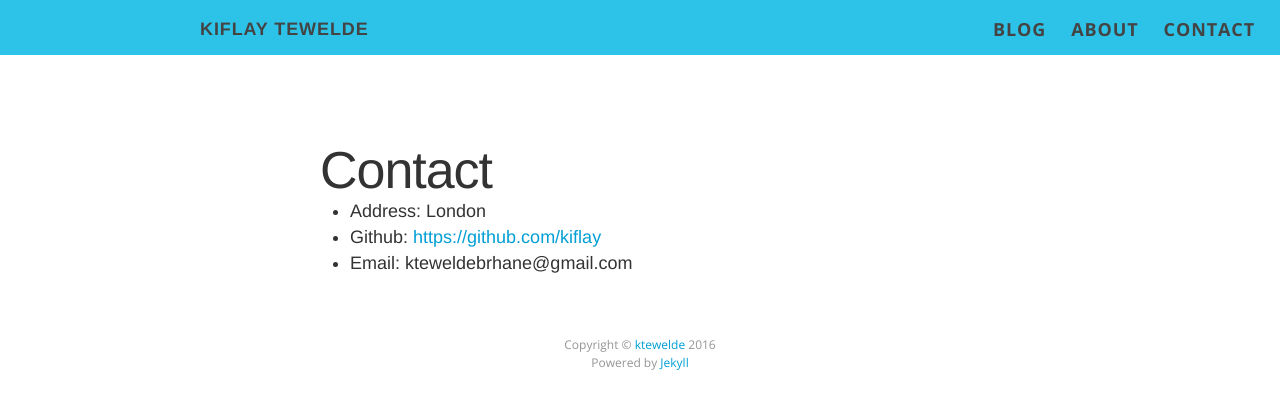
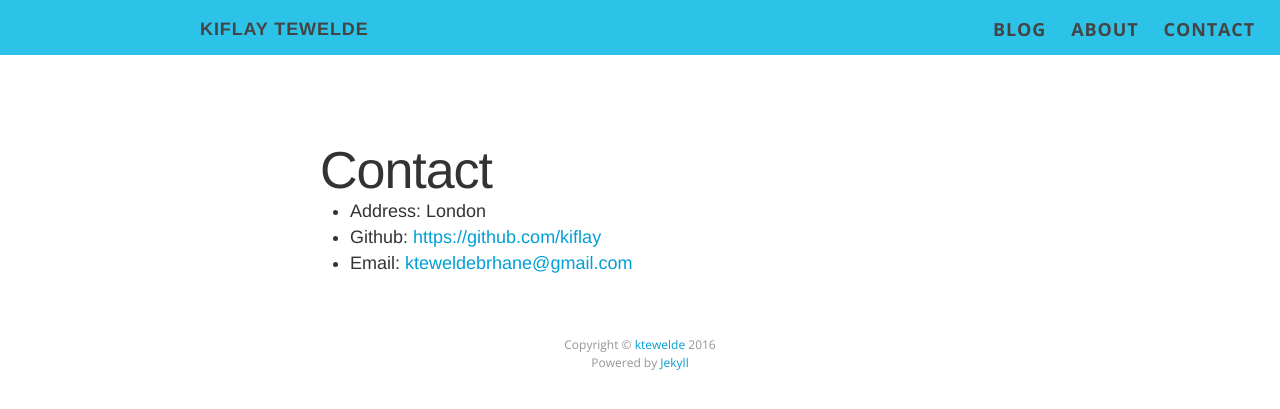
Before and after one commit to kiflay/kiflay.github.io, a Jekyll site: the page built from contact.md, in a window 1280 px wide. Shown: the top 409 px of the page. Built offline with Jekyll 4.4.1, drawn with Linux system fonts in a browser that asks for light colours; nearby versions of some CDN libraries; Markdown is read by kramdown in place of the engine named in the settings; part of the change alters nothing that is shown.

```diff
--- a/contact.md
+++ b/contact.md
@@ -6,5 +6,5 @@ permalink: /contact/
 
 
 * Address: London
-* Github:<a href= "https://github.com/kiflay" target ="_blank"> https://github.com/kiflay </a>
-* Email:  kteweldebrhane@gmail.com
+* Github: <a href= "https://github.com/kiflay" target ="_blank"> https://github.com/kiflay </a>
+* Email: <a href="mailto:kteweldebrhane@gmail.com"> kteweldebrhane@gmail.com </a>
```
